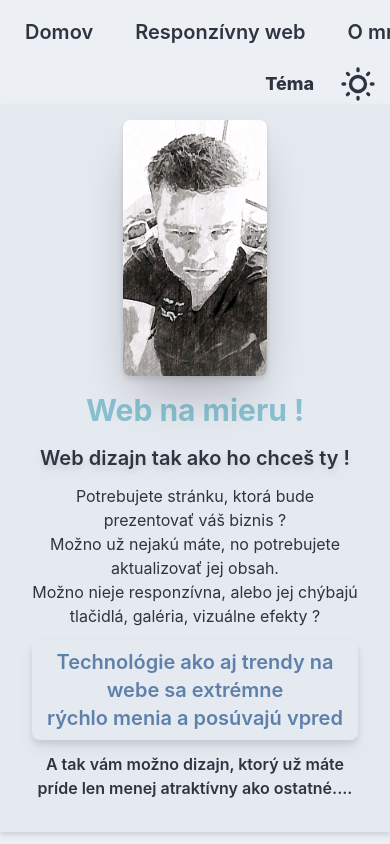
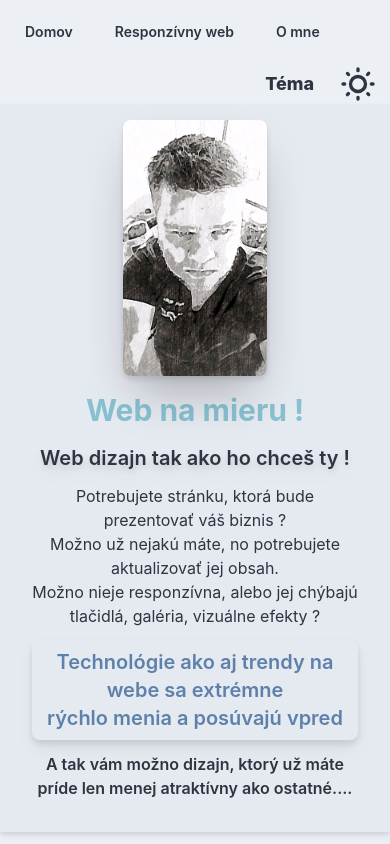
Before and after one commit to Saydva/HomePage-v.0, a React (Vite) app: page / in a window 390 px wide. Shown: the top 844 px of the page. Built offline with nearby package versions, Linux system fonts and the light colour scheme; what tailwindcss-animated would draw is missing.

Commit message:
added media query to sm dev on  nav bar

```diff
--- a/src/components/content.jsx
+++ b/src/components/content.jsx
@@ -40,6 +40,7 @@ function Content() {
             </p>
           </div>
         </div>
+      </div>
       <div className="card bg-neutral text-neutral-content w-96">
         <div className="card-body items-center text-center">
           <h2 className="card-title"> Redizajn</h2>
@@ -51,7 +52,6 @@ function Content() {
         </div>
       </div>
     </div>
-    </div>
   );
 }
 
--- a/src/components/navbar.jsx
+++ b/src/components/navbar.jsx
@@ -6,11 +6,11 @@ function Navbar(props) {
   return (
     <div className="flex justify-between max-sm:flex-wrap max-sm:justify-end ">
       <div className="navbar bg-base-100 gap-x-2">
-        <a href="/" className="btn btn-ghost text-xl">
+        <a href="/" className="btn btn-ghost text-xl max-sm:text-sm">
           Domov
         </a>
-        <a className="btn btn-ghost text-xl">Responzívny web</a>
-        <a className="btn btn-ghost text-xl">O mne</a>
+        <a className="btn btn-ghost text-xl max-sm:text-sm">Responzívny web</a>
+        <a className="btn btn-ghost text-xl max-sm:text-sm">O mne</a>
       </div>
       <div className="flex items-center gap-6 mx-3">
         <div className="stat-value text-lg">Téma</div>
```
Lines whose indentation alone changed are shown as unchanged.
